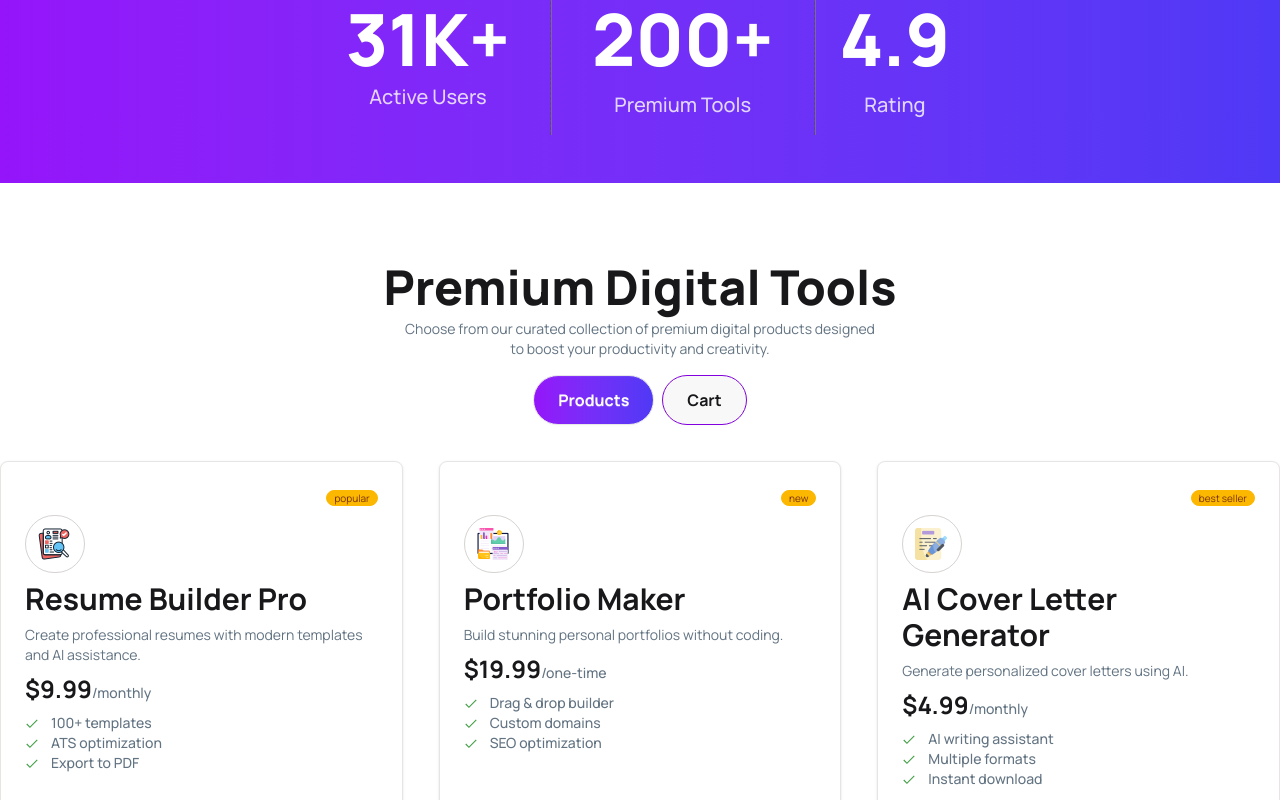
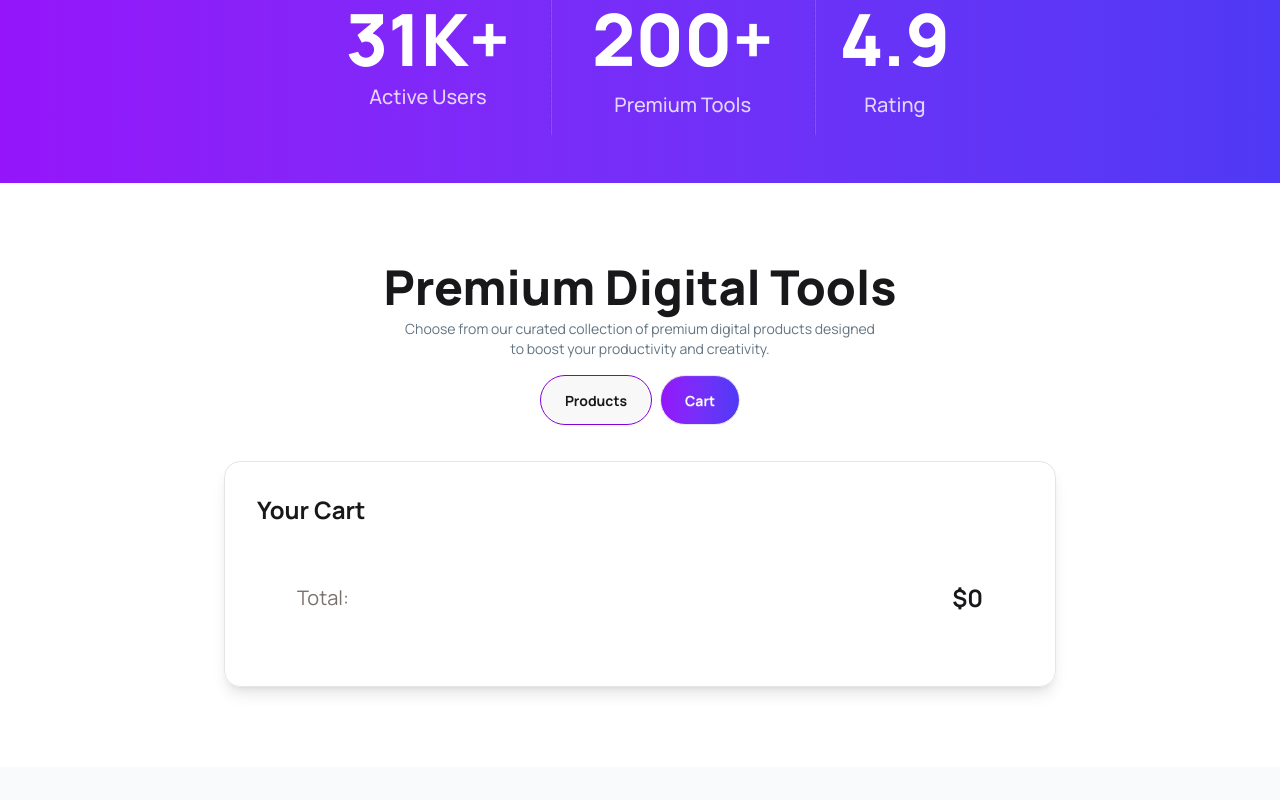
Before and after one commit to thenoname09/DigiTools_Paltform, a React (Vite) app: page / in a window 1280 px wide. Both pictures are taken after a click on the button "Cart". Shown: the part 899-1699 px from the top of the page. Built offline with nearby package versions, Linux system fonts and the light colour scheme.

Commit message:
cart tab addded and

```diff
--- a/src/App.jsx
+++ b/src/App.jsx
@@ -1,4 +1,5 @@
 
+import { useState } from 'react'
 import './App.css'
 import Banner from './Component/Banner'
 import Navbar from './Component/Navbar'
@@ -23,15 +24,17 @@ return res.json()
 }
 const pricingPromise = getPricing()
 
+
 function App() {
 
-
+  const [cartItems, setCartItems] = useState([])
+console.log(cartItems)
   return (
     <>
     <Navbar></Navbar>
     <Banner></Banner>
     <StaticsUser></StaticsUser>
-    <Product productPromise ={productPromise} > </Product>
+    <Product productPromise ={productPromise} cartItems={cartItems} setCartItems={setCartItems} > </Product>
     <StepsSection ></StepsSection>
     <Pricing pricingPromise={pricingPromise}></Pricing>
 
--- /dev/null
+++ b/src/Component/Cart.jsx
@@ -0,0 +1,47 @@
+import React from 'react';
+
+const Cart = ({ cartItems, setCartItems }) => {
+
+     const totalPrice = cartItems.reduce((sum, item) => sum + item.price, 0)
+
+    return (
+        <div className=' p-4  '>
+            <h1 className='text-2xl font-bold'>Your Cart</h1>
+
+        <div className='space-y-3 mt-4 '>
+            {
+            cartItems.map((item) => <div  key ={item.id} >
+
+                <div className='flex justify-between p-4 items-center rounded-2xl border bg-[#F9FAFC] border-stone-300'>
+
+                  <div className='flex gap-3 items-center '>
+                          <img className='w-15 rounded-full max-w-15 p-3  border border-stone-300' src={item.icon} alt="" />
+                         <div>
+                             <h2 className='text-2xl  font-bold '>{item.name}</h2>
+                             <h3 className='text-[#627382FF] font-medium text-sm"'>${item.price}</h3>
+                         </div>
+
+                   </div>
+                <div>
+                    <button className='btn'>Remove</button>
+                </div>
+
+                </div>
+
+            </div> )
+            }
+        </div>
+
+        <div className='p-4'>
+            <div className=' flex justify-between items-center m-2 p-4'>
+                <p className='text-xl text-stone-500'>Total:</p>
+                <p className='text-2xl font-bold'>${totalPrice}</p>
+            </div>
+
+        </div>
+
+        </div>
+    );
+};
+
+export default Cart;
--- a/src/Component/Product.jsx
+++ b/src/Component/Product.jsx
@@ -1,34 +1,52 @@
-import { use } from "react";
+import { use, useState,  } from "react";
 import ProductCard from "./ProductCard";
+import Cart from "./cart";
 
-
-const Product = ({productPromise}) => {
- const products = use(productPromise)
-
-
+const Product = ({ productPromise ,cartItems, setCartItems}) => {
+  const products = use(productPromise);
+  const [activeTab, setActiveTab] = useState("products");
   return (
     <div className="my-20">
       <div className=" min-w-3xl font text-center">
         <h2 className="font-extrabold text-5xl">Premium Digital Tools</h2>
-                <p className="text-[#627382FF] mt-2 text-sm">Choose from our curated collection of premium digital products designed <br />to boost your productivity and creativity.</p>
+        <p className="text-[#627382FF] mt-2 text-sm">
+          Choose from our curated collection of premium digital products
+          designed <br />
+          to boost your productivity and creativity.
+        </p>
 
         <div className="space-x-2   mt-4  ">
-          <button className="btn text-[16px] rounded-full  p-6 font-bold text-white bg-linear-to-l from-[#4f39f6] to-[#9514fa]"> Products</button>
-          <button className="btn rounded-full font-bold text-[16px] border border-purple-700 p-6"> Cart</button>
+        <button
+        onClick={() => setActiveTab("products")}
+        className={`btn rounded-full p-6 font-bold ${activeTab === "products"
+            ? "text-white bg-linear-to-l from-[#4f39f6] to-[#9514fa]"
+            : "border border-purple-700"
+        }`} >  Products
+      </button>
+
+      <button
+        onClick={() => setActiveTab("cart")}
+        className={`btn rounded-full p-6  font-bold r ${activeTab === "cart"
+            ? "text-white bg-linear-to-l from-[#4f39f6] to-[#9514fa]"
+            : "border border-purple-700"
+        }`} > Cart
+      </button>
         </div>
+
 
 
       </div>
 
-            <div className="grid md:grid-cols-2 lg:grid-cols-3 container mx-auto gap-9 mt-9">
-                {products.map(product => <ProductCard key={product.id} product={product}></ProductCard>
-
-                )}
-
-
+{
+activeTab === "products" ? <div className="grid md:grid-cols-2 lg:grid-cols-3 container mx-auto gap-9 mt-9">
+        {products.map((product) => (
+          <ProductCard key={product.id} product={product} cartItems={cartItems} setCartItems={setCartItems}></ProductCard>
+        ))}
+      </div> :  <div className="w-[65%] mx-auto mt-9 p-4 rounded-2xl shadow-lg border border-stone-200">
+            <Cart cartItems={cartItems} setCartItems={setCartItems} />
       </div>
 
-
+}
 
 
     </div>
--- a/src/Component/ProductCard.jsx
+++ b/src/Component/ProductCard.jsx
@@ -1,8 +1,16 @@
+import { useState } from "react";
 import ProductCardFeatures from "./ProductCardFeatures";
 
 
-const ProductCard = ({product}) => {
+const ProductCard = ({product,cartItems, setCartItems}) => {
     const {features} = product
+
+   const [ isAddToCart, setAddToCart] = useState(false);
+
+    const handleAddedToCart = () => {
+     setAddToCart(true);
+     setCartItems([...cartItems,product])}
+
     return (
 
    <div className="">
@@ -42,7 +50,8 @@ const ProductCard = ({product}) => {
     </div>
 
     <div className="mt-6">
-      <button className="btn text-[16px] w-full rounded-full  p-6 font-bold text-white bg-linear-to-l from-[#4f39f6] to-[#9514fa]">Buy Now</button>
+      <button onClick={ handleAddedToCart } className={`btn text-[16px] w-full rounded-full p-6 font-bold text-white ${isAddToCart ? "bg-green-600" : "bg-linear-to-l from-[#4f39f6] to-[#9514fa]"
+    }`}>{isAddToCart ? "Added to Cart!" : "Buy Now"}</button>
     </div>
 
   </div>
```
Lines whose indentation alone changed are shown as unchanged.
